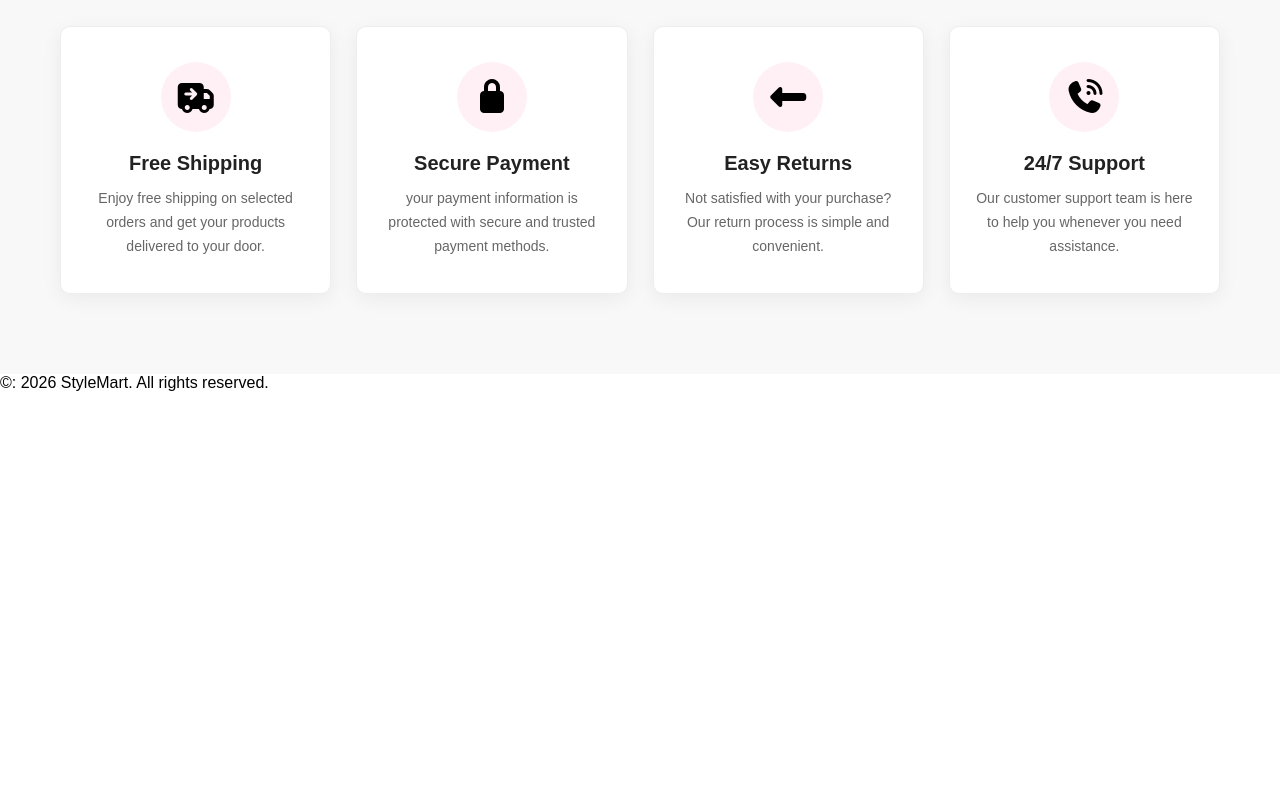
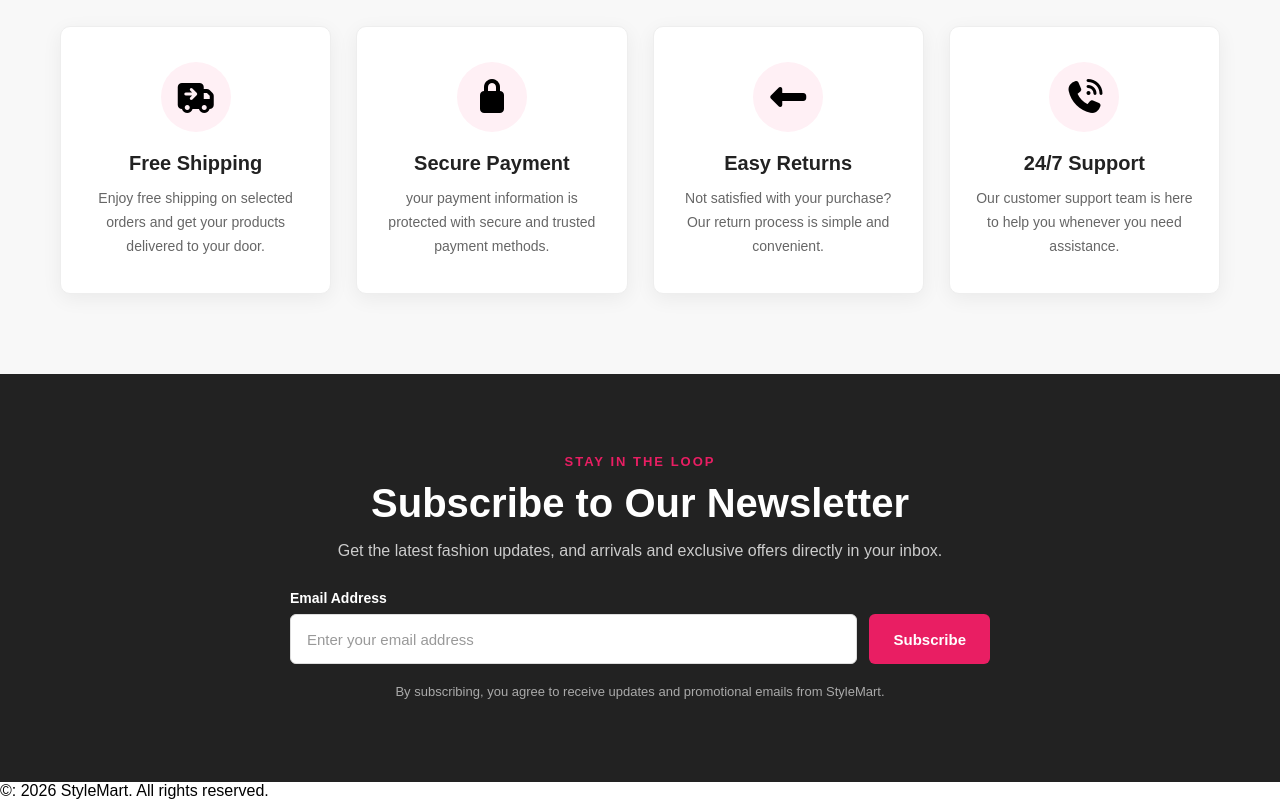
Before and after one commit to rimshakhawaj/StyleMart-Ecommerce, a plain HTML site: page index.html in a window 1280 px wide. Shown: the part 2820-3620 px from the top of the page. Before the commit the page ends 3212 px from the top, so only its background shows below. Drawn offline with Linux system fonts and the light colour scheme.

Commit message:
Create newsletter subscription section

```diff
--- a/css/style.css
+++ b/css/style.css
@@ -470,6 +470,121 @@ header{
 }
 
 
+/** Newsletter Section **/
+
+.newsletter {
+    padding: 80px 0;
+    background-color: #222222;
+}
+
+.newsletter-content {
+    /* width: 850px; */
+    width: 100%;
+    max-width: 900px;
+    margin: 0 auto;
+    text-align: center;
+}
+
+.newsletter-text {
+    margin-bottom: 30px;
+}
+
+.newsletter-subtitle {
+    color: #e91e63;
+    font-size: 13px;
+    font-weight: 600;
+    letter-spacing: 2px;
+    margin-bottom: 10px;
+}
+
+.newsletter-text h2 {
+    color: #ffffff;
+    font-size: 40px;
+    line-height: 1.2;
+    margin-bottom: 15px;
+}
+
+.newsletter-text > p:last-child {
+    color: #cccccc;
+    font-size: 16px;
+    max-width: 650px;
+    margin: 0 auto;
+    /* line-height: 1.6px; */
+}
+
+
+.newsletter-form {
+    display: flex;
+    align-items: flex-end;
+    justify-content: center;
+    gap: 12px;
+    max-width: 700px;
+    margin: 0 auto;
+}
+
+.form-group {
+    flex: 1;
+    text-align: left;
+}
+
+.form-group label {
+    display: block;
+    color: #ffffff;
+    font-size: 14px;
+    font-weight: 600;
+    margin-bottom: 8px;
+}
+
+.form-group input {
+    width: 100%;
+    height: 50px;
+    padding: 0 16px;
+    border: 1px solid #dddddd;
+    border-radius: 6px;
+    background-color: #ffffff;
+    color: #222222;
+    font-family: inherit;
+    font-size: 15px;
+    outline: none;
+    transition: border-color 0.3s ease box-shadow 0.3s ease;
+}
+
+.form-group input::placeholder {
+    color: #999999;
+}
+
+.form-group input:focus {
+    border-color: #e91e63;
+    box-shadow: 0 0 0 3px rgba(233, 30, 99, 0.15);
+}
+
+.newsletter-button {
+    height: 50px;
+    padding: 0 24px;
+    border:none;
+    border-radius: 6px;
+    background-color: #e91e63;
+    color: #ffffff;
+    font-family: inherit;
+    font-size: 15px;
+    font-weight: 600;
+    cursor: pointer;
+    transition: background-color 0.3s ease transform 0.3s ease;
+}
+
+.newsletter-button:hover {
+    background-color: #c2185b;
+    transform: translateY(-2px);
+}
+
+.newsletter-note {
+    color: #aaaaaa;
+    font-size: 13px;
+    line-height: 1.5;
+    margin-top:18px;
+}
+
+
 @media (max-width:768px) {
     .navbar{
         flex-direction:column;
@@ -531,6 +646,22 @@ header{
     .feature-card {
         padding: 30px 20px;
     }
+    .newsletter {
+        padding: 60px 0;
+    }
+    .newsletter-text h2 {
+        font-size: 34px;
+    }
+    .newsletter-form {
+        flex-direction: column;
+        align-items: stretch;
+    }
+    .form-group {
+        width: 100%;
+    }
+    .newsletter-button {
+        width: 100%;
+    }
 }
 
 
@@ -572,4 +703,16 @@ header{
     .features {
         padding: 50px 0;
     }
+    .newsletter {
+        padding: 50px 0;
+    }
+    .newsletter-text h2 {
+        font-size: 30px;
+    }
+    .newsletter-text > p:last-child {
+        font-size: 15px;
+    }
+    .newslette-button {
+        height: 48px;
+    }
 }
--- a/index.html
+++ b/index.html
@@ -99,24 +99,7 @@
         </div>
       </section>
 
-      <!-- <section>
-        <h2>Featured Products</h2>
-        <div>
-          <h3>Classic T-Shirt</h3>
-          <p>Comfortable and stylish everyday wear.</p>
-          <p>$25</p>
-        </div>
-        <div>
-          <h3>Denim Jacket</h3>
-          <p>A classic jacket for a modern look.</p>
-          <p>$60</p>
-        </div>
-        <div>
-          <h3>Running Shoes</h3>
-          <p>Comfortable shoes for everyday activities</p>
-          <p>$75</p>
-        </div>
-      </section> -->
+      <!--Product Section -->
 
       <section class="products">
         <div class="container">
@@ -235,9 +218,8 @@
             </p>
           </div>
 
+          <!-- Feature Card 1 -->
           <div class="feature-grid">
-            <!-- Feature Card 1 -->
-
             <artical class="feature-card">
               <div class="feature-icon">
                 <i class="fa-solid fa-truck-arrow-right"></i>
@@ -252,7 +234,9 @@
             <!-- Feature Card 2 -->
 
             <artical class="feature-card">
-              <div class="feature-icon"><i class="fa-solid fa-lock"></i></div>
+              <div class="feature-icon">
+                <i class="fa-solid fa-lock"></i>
+              </div>
               <h3>Secure Payment</h3>
               <p>
                 your payment information is protected with secure and trusted
@@ -288,6 +272,43 @@
           </div>
         </div>
       </section>
+
+      <!-- Newsletter Section -->
+
+      <section class="newsletter">
+        <div class="container">
+          <div class="newsletter-content">
+            <div class="newsletter-text">
+              <p class="newsletter-subtitle">STAY IN THE LOOP</p>
+              <h2>Subscribe to Our Newsletter</h2>
+              <p>
+                Get the latest fashion updates, and arrivals and exclusive
+                offers directly in your inbox.
+              </p>
+            </div>
+
+            <form class="newsletter-form" action="#" method="get">
+              <div class="form-group">
+                <label for="newsletter-email">Email Address</label>
+                <input
+                  type="email"
+                  id="newsletter-email"
+                  name="email"
+                  placeholder="Enter your email address"
+                  autocomplete="email"
+                  required
+                />
+              </div>
+              <button type="submit" class="newsletter-button">Subscribe</button>
+            </form>
+
+            <p class="newsletter-note">
+              By subscribing, you agree to receive updates and promotional
+              emails from StyleMart.
+            </p>
+          </div>
+        </div>
+      </section>
     </main>
 
     <footer>
```
